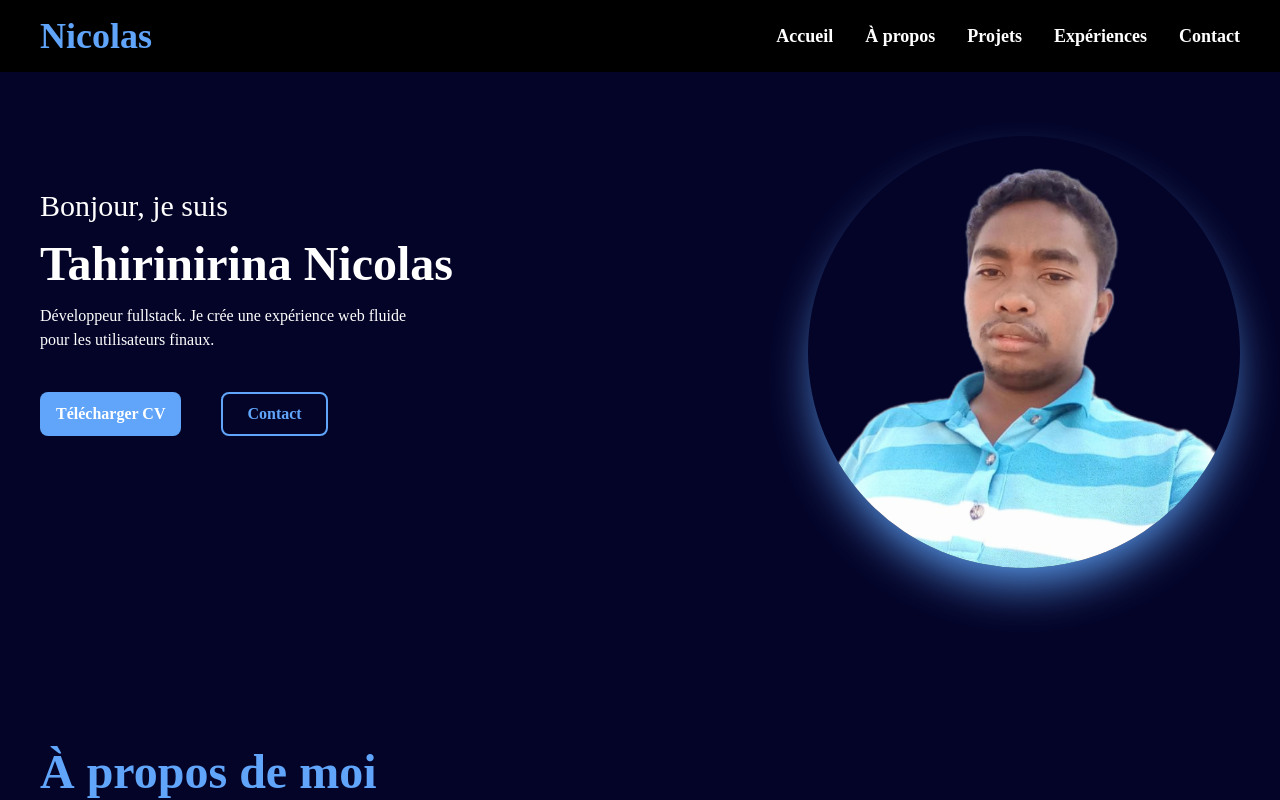
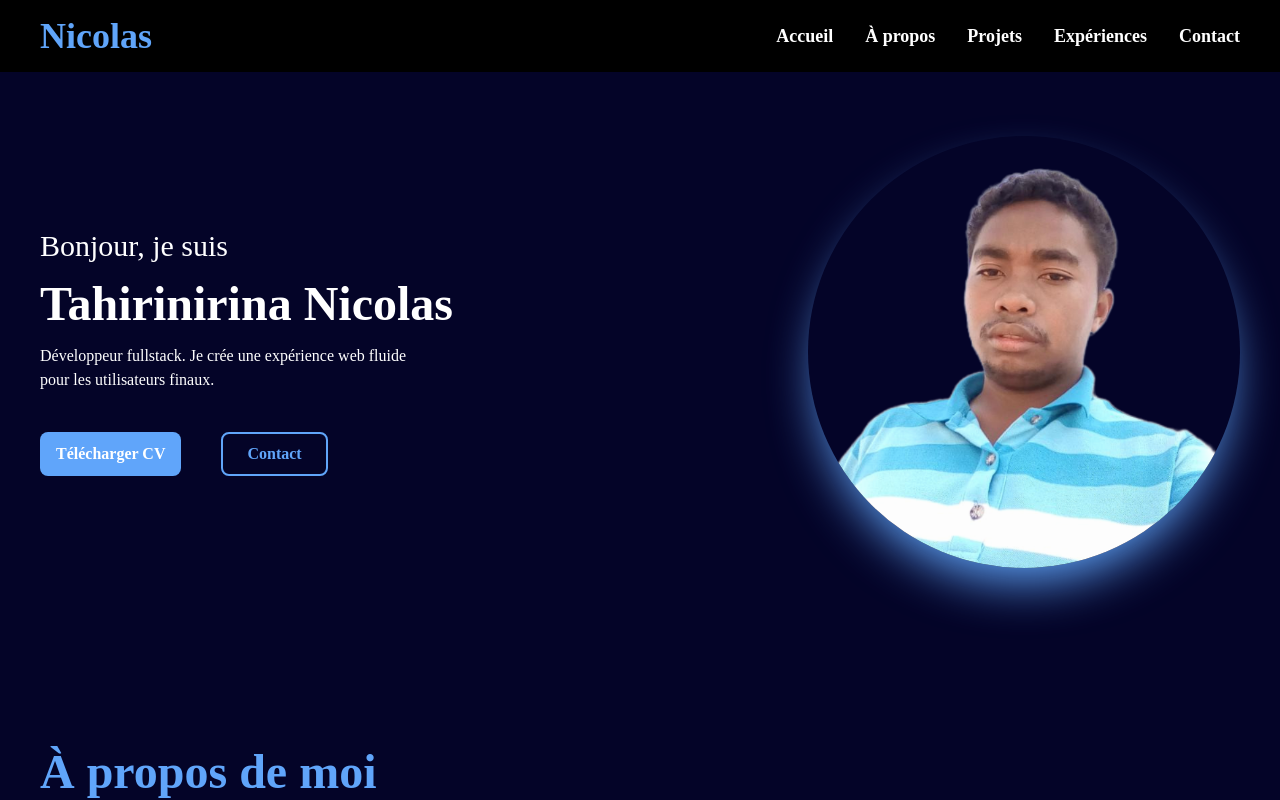
Before and after one commit to elnicolas-787/portfolio, a React (Create React App) app: page / in a window 1280 px wide. Shown: the top 800 px of the page. Built offline with nearby package versions, Linux system fonts and the light colour scheme.

Commit message:
Update Home.jsx

```diff
--- a/src/components/Home.jsx
+++ b/src/components/Home.jsx
@@ -7,7 +7,7 @@ function Home() {
     <div className="px-7 md:px-10 mt-14 md:h-screen" id="home">
       <div className="max-w-7xl mx-auto pt-20">
         <div className="w-full flex flex-col md:flex-row items-center justify-between">
-          <div className="text-white py-20 md:pt-0">
+          <div className="text-white pt-20 md:pt-0">
             <h6 className="text-3xl">Bonjour, je suis</h6>
             <h1 className="font-semibold text-3xl md:text-5xl my-4">
               Tahirinirina Nicolas
```
